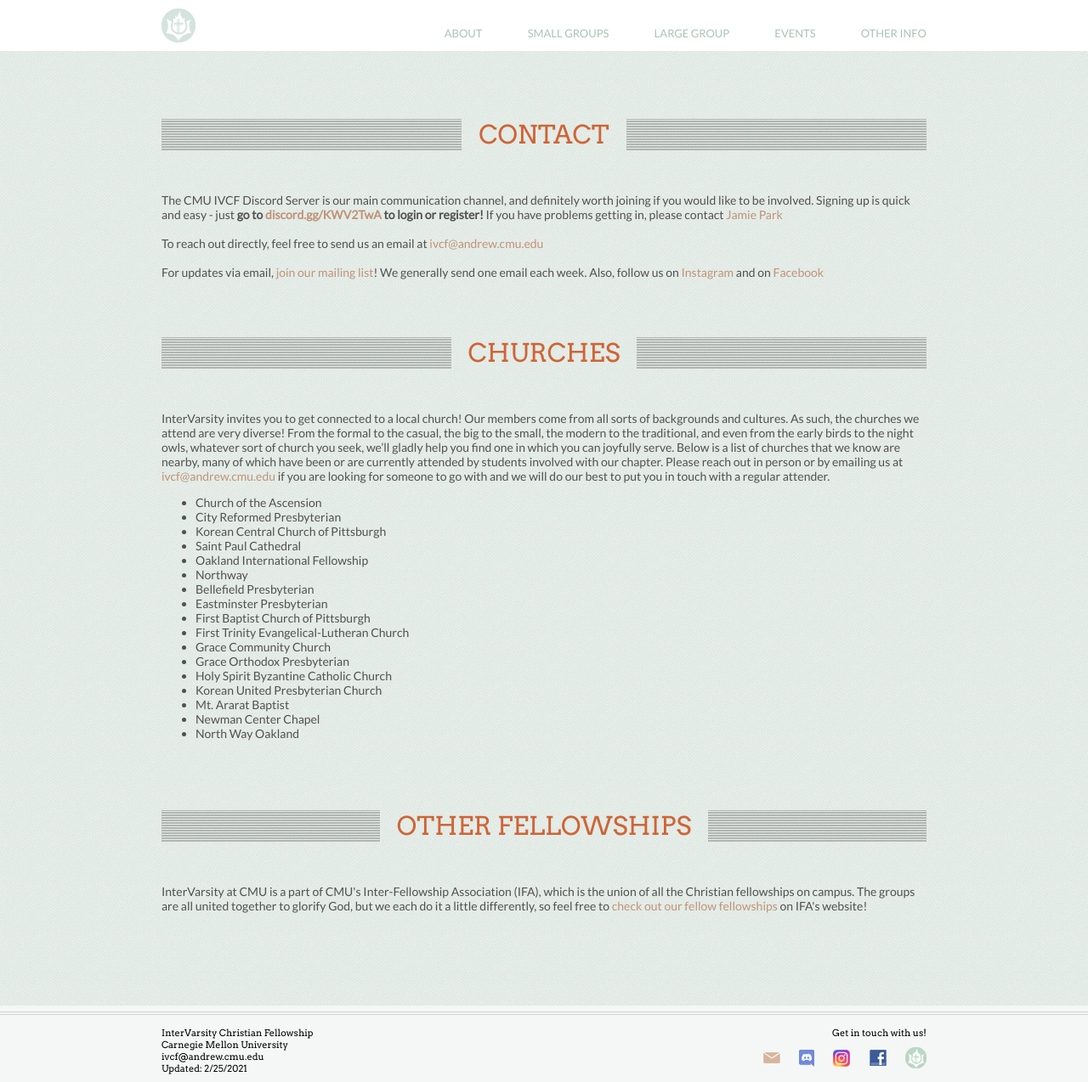
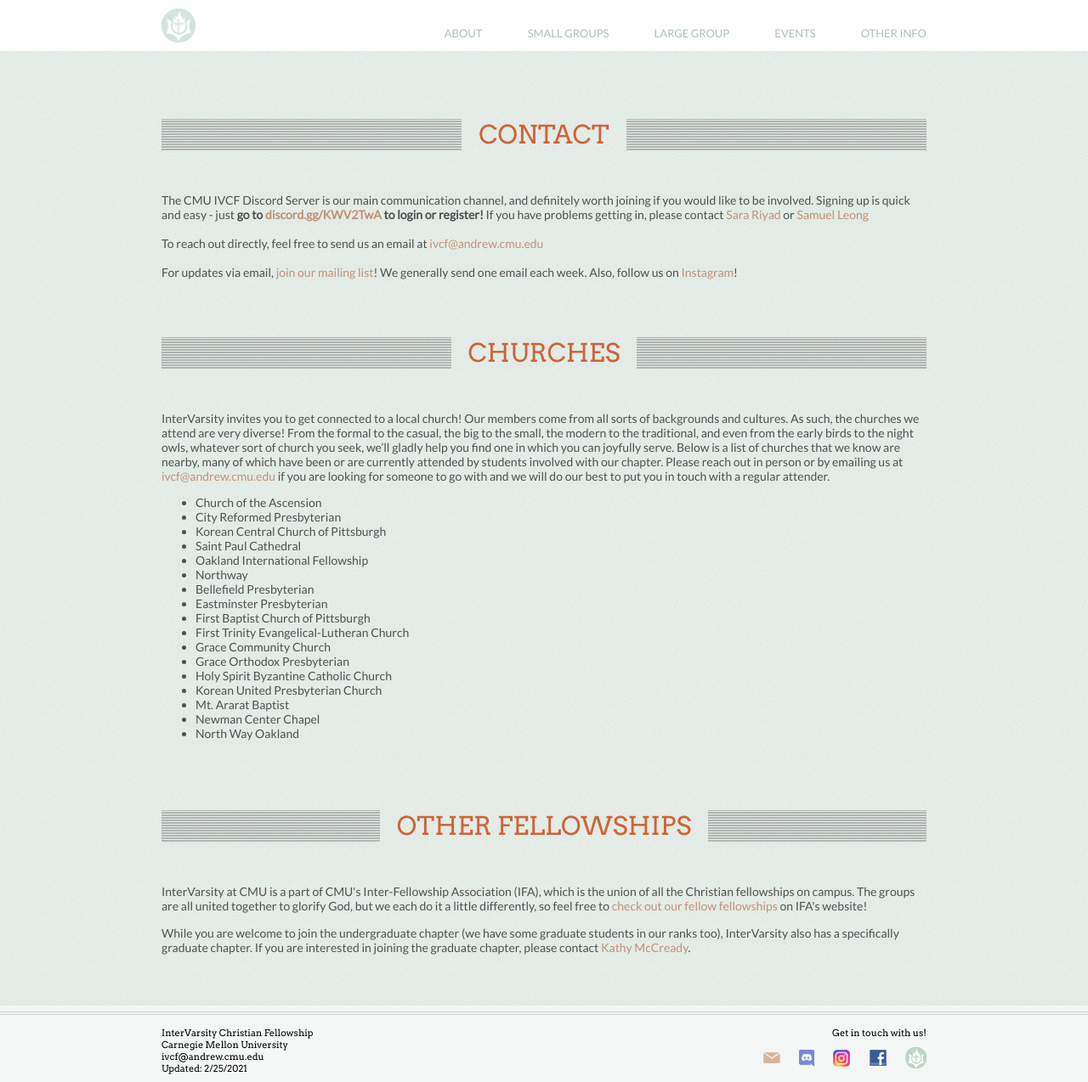
Before and after one commit to ivcf-cmu/ivcf-cmu.github.io, a Jekyll site: the page built from otherinfo.md, in a window 1280 px wide and 1274 px high. Shown: the whole window at 85% size. Built offline with Jekyll 4.4.1, drawn with Linux system fonts in a browser that asks for light colours.

Commit message:
update other info

```diff
--- a/otherinfo.md
+++ b/otherinfo.md
@@ -6,7 +6,7 @@
 
 <p>
 	The CMU IVCF Discord Server is our main communication channel, and definitely worth joining if you would like to be involved. Signing up is quick and easy - just <b>go to <a href="https://discord.gg/KWV2TwA" target="_blank">discord.gg/KWV2TwA</a> to login or register!</b>
-	If you have problems getting in, please contact <a href="mailto:jamiepark@cmu.edu">Jamie Park</a>
+	If you have problems getting in, please contact <a href="mailto:sriyad@andrew.cmu.edu" target="_blank">Sara Riyad</a> or <a href="mailto:scleong@andrew.cmu.edu" target="_blank">Samuel Leong</a>
 </p>
 <!-- <p>
 	The CMU IVCF Slack workspace is our main communication channel, and definitely worth joining if you would like to be involved. Signing up is quick and easy:
@@ -18,16 +18,15 @@
 		<li>Click "Create Account"</li>
 	</ol>
 <p>
-<p>
-	Note: if you would like to create an account with a different email address please contact <a href="mailto:jamiepark@cmu.edu">Jamie Park</a>
-</p> -->
+-->
 <br/>
 <p>
 	To reach out directly, feel free to send us an email at <a href="mailto:ivcf@andrew.cmu.edu">ivcf@andrew.cmu.edu</a>
 </p>
 <br/>
 <p>
-	For updates via email, <a target="_blank" href="https://lists.andrew.cmu.edu/mailman/listinfo/ivcf-misc">join our mailing list</a>! We generally send one email each week. Also, follow us on <a target="_blank" href="https://www.instagram.com/cmuiv_undergrad/">Instagram</a> and on <a target="_blank" href="https://www.facebook.com/cmu.ivcf/">Facebook</a>
+	For updates via email, <a target="_blank" href="https://lists.andrew.cmu.edu/mailman/listinfo/ivcf-misc">join our mailing list</a>! We generally send one email each week. Also, follow us on <a target="_blank" href="https://www.instagram.com/cmuiv_undergrad/">Instagram</a>!
+	 <!-- and on <a target="_blank" href="https://www.facebook.com/cmu.ivcf/">Facebook</a> -->
 </p>
 <br/><br/><br/><br/>
 <header class="section-header">
@@ -98,3 +97,7 @@
 <p class="affiliations">
 	InterVarsity at CMU is a part of CMU's Inter-Fellowship Association (IFA), which is the union of all the Christian fellowships on campus. The groups are all united together to glorify God, but we each do it a little differently, so feel free to <a href="http://christatcmu.com/fellowships.html" target="_blank">check out our fellow fellowships</a> on IFA's website!
 </p>
+
+<p class="affiliations">
+	While you are welcome to join the undergraduate chapter (we have some graduate students in our ranks too), InterVarsity also has a specifically graduate chapter. If you are interested in joining the graduate chapter, please contact <a href="mailto:kathy.mccready@intervarsity.org" target="_blank">Kathy McCready</a>.
+</p>
```
